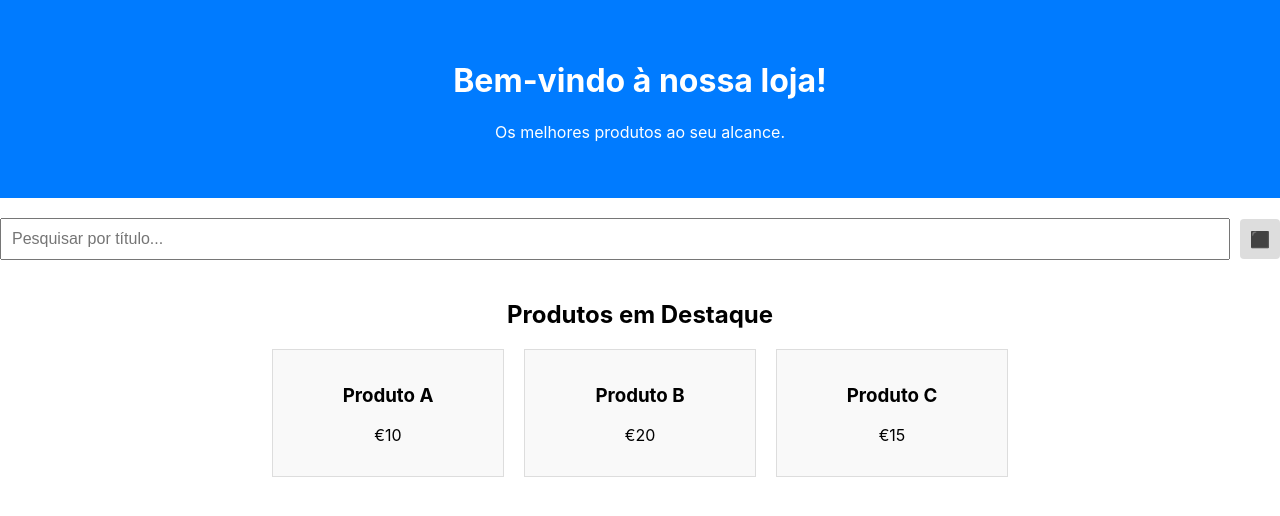
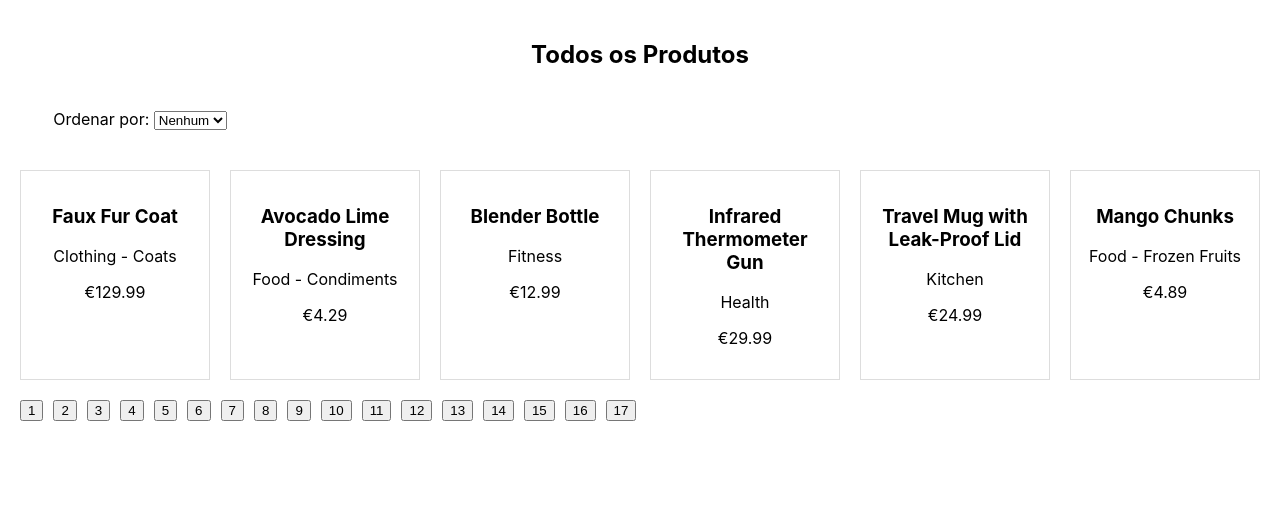
Before and after one commit to pedro11713/WC_Rep, a React (Create React App) app: page /produtos in a window 1280 px wide. Shown: the top 516 px of the page. Built offline with nearby package versions, Linux system fonts and the light colour scheme.

Commit message:
1 e 2 do projeto, queria adcioanr imagens para ficar mais apelativo e um css melhor mas por enquanto é isso

```diff
--- a/package.json
+++ b/package.json
@@ -9,6 +9,7 @@
     "@testing-library/user-event": "^13.5.0",
     "react": "^19.1.0",
     "react-dom": "^19.1.0",
+    "react-router-dom": "^7.6.0",
     "react-scripts": "5.0.1",
     "web-vitals": "^2.1.4"
   },
--- a/src/App.js
+++ b/src/App.js
@@ -1,13 +1,21 @@
-import logo from './logo.svg';
+// src/App.js
 import './App.css';
-import './styles/styles.css'
-import PagInicialTogether from "./components/PagInicial/PagInicialTogether";
+import './styles/styles.css';
+import PagInicialTogether from './components/PagInicial/PagInicialTogether';
+import ProductList from './components/PagProdutos/ProductList';
+import { BrowserRouter as Router, Routes, Route } from 'react-router-dom';
+
 function App() {
-    return (
-        <div className="App">
-           <PagInicialTogether />
-        </div>
-    );
+  return (
+    <div className="App">
+      <Router>
+        <Routes>
+          <Route path="/" element={<PagInicialTogether />} />
+          <Route path="/produtos" element={<ProductList />} />
+        </Routes>
+      </Router>
+    </div>
+  );
 }
 
 export default App;
--- a/src/components/PagInicial/SearchBar.js
+++ b/src/components/PagInicial/SearchBar.js
@@ -1,9 +1,16 @@
 import React, { useState } from 'react';
-import '../../styles/SearchBar.css'; // Opcional, se preferires separar estilos
+import { useNavigate } from 'react-router-dom';
+import '../../styles/SearchBar.css';
 
 function SearchBar() {
+  const [searchTerm, setSearchTerm] = useState('');
   const [showFilters, setShowFilters] = useState(false);
   const [filter, setFilter] = useState('Título');
+  const navigate = useNavigate();
+
+  function handleSearchChange(e) {
+    setSearchTerm(e.target.value);
+  }
 
   function toggleFilters() {
     setShowFilters(!showFilters);
@@ -14,11 +21,25 @@ function SearchBar() {
     setShowFilters(false);
   }
 
+  function handleSubmit(e) {
+    e.preventDefault();
+    const query = new URLSearchParams({ search: searchTerm, filter }).toString();
+    navigate(`/produtos?${query}`);
+  }
+
   return (
-    <div className="search-bar">
-      <input type="text" placeholder={`Pesquisar por ${filter.toLowerCase()}...`} />
-      <div className="filter-button" onClick={toggleFilters}>
-        ⬛
+    <form className="search-bar" onSubmit={handleSubmit}>
+      <input
+        type="text"
+        placeholder={`Pesquisar por ${filter.toLowerCase()}...`}
+        value={searchTerm}
+        onChange={handleSearchChange}
+      />
+            <button type="submit" className="enter-button">Enter</button>
+      <div className="filter-button-wrapper">
+        <button type="button" className="filter-button" onClick={toggleFilters}>
+          Filtros
+        </button>
         {showFilters && (
           <ul className="filter-menu">
             <li onClick={() => handleSelectFilter('Título')}>Título</li>
@@ -27,7 +48,7 @@ function SearchBar() {
           </ul>
         )}
       </div>
-    </div>
+    </form>
   );
 }
 
--- a/src/components/PagInicial/TopProducts.js
+++ b/src/components/PagInicial/TopProducts.js
@@ -1,20 +1,38 @@
-import React from 'react';
-
-const products = [
-  { id: 1, name: 'Produto A', price: '€10' },
-  { id: 2, name: 'Produto B', price: '€20' },
-  { id: 3, name: 'Produto C', price: '€15' },
-];
+import React, { useState, useEffect } from 'react';
 
 function TopProducts() {
+  const [topProducts, setTopProducts] = useState([]);
+
+  useEffect(() => {
+    fetch('/data/products.json') // Certifique-se de que este ficheiro está em public/data
+      .then(response => response.json())
+      .then(data => {
+        // Calcular média de avaliação para cada produto
+        const productsWithRatings = data.map(product => {
+          const totalScore = product.reviews.reduce((sum, review) => sum + review.score, 0);
+          const avgScore = product.reviews.length > 0 ? totalScore / product.reviews.length : 0;
+          return { ...product, avgScore };
+        });
+
+        // Ordenar por média de avaliação (descendente) e pegar os top 3
+        const topRated = productsWithRatings
+          .sort((a, b) => b.avgScore - a.avgScore)
+          .slice(0, 3);
+
+        setTopProducts(topRated);
+      });
+  }, []);
+
   return (
     <div className="top-products">
-      <h2>Produtos em Destaque</h2>
+      <h2>Top Produtos (Melhor Avaliados)</h2>
       <div className="product-list">
-        {products.map((product) => (
+        {topProducts.map(product => (
           <div className="product" key={product.id}>
             <h3>{product.name}</h3>
-            <p>{product.price}</p>
+            <p>€{product.price.toFixed(2)}</p>
+            <p>{product.category}</p>
+            <p><strong>Avaliação Média:</strong> {product.avgScore.toFixed(1)} ⭐</p>
           </div>
         ))}
       </div>
--- /dev/null
+++ b/src/components/PagProdutos/ProductList.js
@@ -0,0 +1,83 @@
+// components/PagProdutos/ProductList.js
+import React, { useEffect, useState } from 'react';
+import { useLocation } from 'react-router-dom';
+
+function ProductList() {
+  const [products, setProducts] = useState([]);
+  const [sortOption, setSortOption] = useState('');
+  const [currentPage, setCurrentPage] = useState(1);
+  const productsPerPage = 6;
+
+  const location = useLocation();
+  const queryParams = new URLSearchParams(location.search);
+  const search = queryParams.get('search')?.toLowerCase() || '';
+  const filter = queryParams.get('filter') || 'Título';
+
+  useEffect(() => {
+    fetch('/data/products.json')
+      .then(res => res.json())
+      .then(data => {
+        let filtered = data;
+
+        if (search) {
+          filtered = data.filter(p => {
+            if (filter === 'Título') return p.name.toLowerCase().includes(search);
+            if (filter === 'Categoria') return p.category.toLowerCase().includes(search);
+            if (filter === 'Tipo') return p.category.split(' - ')[0].toLowerCase().includes(search);
+            return true;
+          });
+        }
+
+        if (sortOption === 'Preço') {
+          filtered.sort((a, b) => a.price - b.price);
+        } else if (sortOption === 'Rating') {
+          filtered.sort((a, b) => {
+            const avgA = a.reviews.reduce((s, r) => s + r.score, 0) / a.reviews.length || 0;
+            const avgB = b.reviews.reduce((s, r) => s + r.score, 0) / b.reviews.length || 0;
+            return avgB - avgA;
+          });
+        }
+
+        setProducts(filtered);
+      });
+  }, [search, filter, sortOption]);
+
+  const totalPages = Math.ceil(products.length / productsPerPage);
+  const displayedProducts = products.slice(
+    (currentPage - 1) * productsPerPage,
+    currentPage * productsPerPage
+  );
+
+  return (
+    <div className="product-page">
+      <h2>Todos os Produtos</h2>
+
+      <div className="filters">
+        <label>Ordenar por: </label>
+        <select value={sortOption} onChange={e => setSortOption(e.target.value)}>
+          <option value="">Nenhum</option>
+          <option value="Preço">Preço</option>
+          <option value="Rating">Rating</option>
+        </select>
+      </div>
+
+      <div className="product-grid">
+        {displayedProducts.map(product => (
+          <div className="product-card" key={product.id}>
+            <h3>{product.name}</h3>
+            <p>{product.category}</p>
+            <p>€{product.price.toFixed(2)}</p>
+          </div>
+        ))}
+      </div>
+
+      <div className="pagination">
+        {Array.from({ length: totalPages }, (_, i) => (
+          <button key={i} onClick={() => setCurrentPage(i + 1)}>{i + 1}</button>
+        ))}
+      </div>
+    </div>
+  );
+}
+
+export default ProductList;
--- a/src/styles/SearchBar.css
+++ b/src/styles/SearchBar.css
@@ -1,44 +1,46 @@
 .search-bar {
-  position: relative;
   display: flex;
   align-items: center;
+  gap: 10px;
 }
 
-.search-bar input {
-  width: 100%;
-  padding: 10px;
-  font-size: 16px;
-  flex: 1;
+.filter-button-wrapper {
+  position: relative;
 }
 
 .filter-button {
-  margin-left: 10px;
-  padding: 10px;
-  background-color: #ddd;
+  background-color: #eee;
+  border: 1px solid #ccc;
+  padding: 5px 10px;
   cursor: pointer;
-  position: relative;
-  border-radius: 4px;
 }
 
 .filter-menu {
   position: absolute;
-  top: 45px;
-  right: 0;
+  top: 100%;
+  left: 0;
   background: white;
+  list-style: none;
+  margin: 0;
+  padding: 5px 0;
   border: 1px solid #ccc;
-  list-style: none;
-  padding: 5px 0;
-  margin: 0;
-  width: 150px;
-  box-shadow: 0 2px 6px rgba(0,0,0,0.15);
-  z-index: 100;
+  width: max-content;
 }
 
 .filter-menu li {
-  padding: 10px;
+  padding: 5px 10px;
   cursor: pointer;
 }
 
 .filter-menu li:hover {
   background-color: #f0f0f0;
 }
+
+.enter-button {
+  padding: 5px 12px;
+  background-color: #007bff;
+  color: white;
+  border: none;
+  cursor: pointer;
+  border-radius: 4px;
+}
--- a/src/styles/styles.css
+++ b/src/styles/styles.css
@@ -46,3 +46,29 @@
     width: 200px;
     background-color: #f9f9f9;
 }
+
+.product-page {
+  padding: 20px;
+}
+
+.filters {
+  margin-bottom: 20px;
+}
+
+.product-grid {
+  display: grid;
+  grid-template-columns: repeat(auto-fill, minmax(180px, 1fr));
+  gap: 20px;
+}
+
+.product-card {
+  border: 1px solid #ddd;
+  padding: 15px;
+  text-align: center;
+}
+
+.pagination {
+  margin-top: 20px;
+  display: flex;
+  gap: 10px;
+}
```
Also changed, not shown: public/data/products.json (renamed from src/products.json), 1 other file (tests, documents, lock files or other folders).
